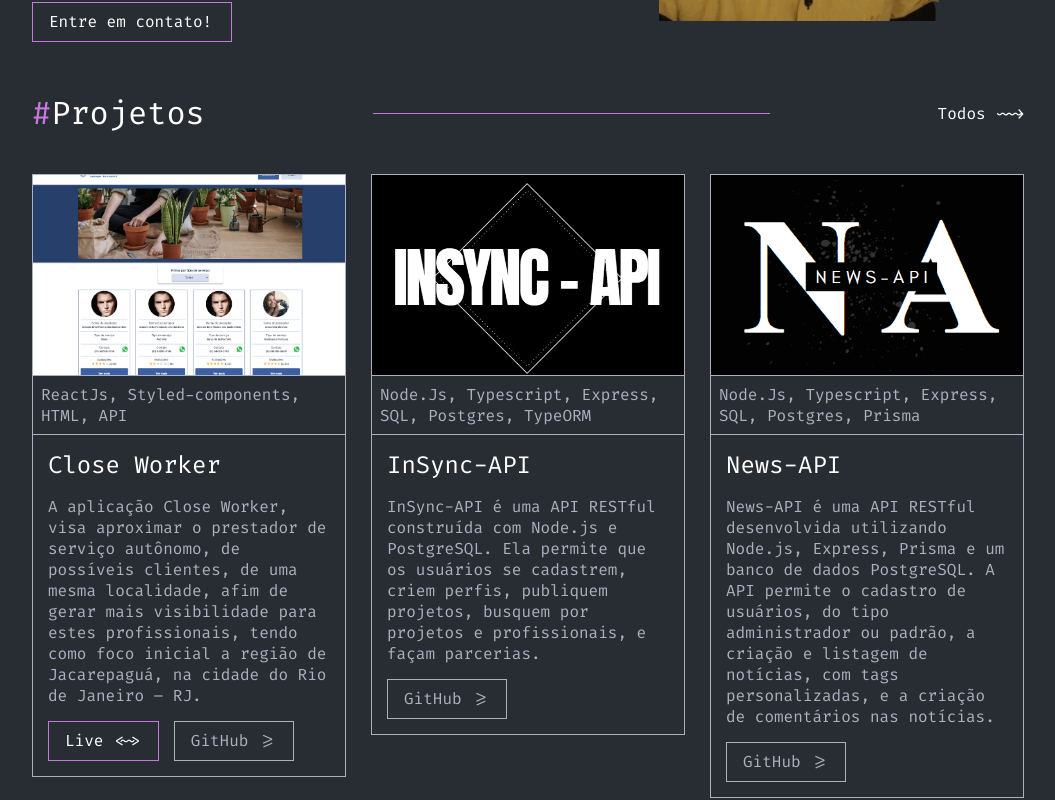
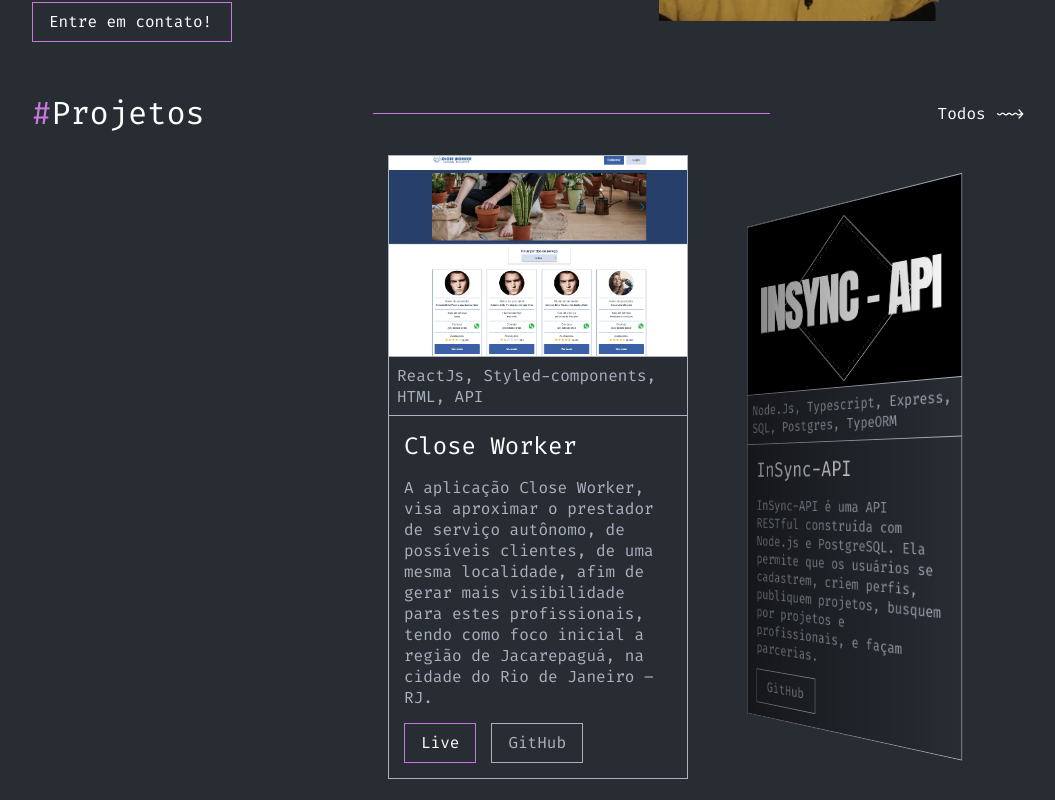
Before and after one commit to AntonioSantosBJPE/PortfolioAntonioSantos, a React (Vite) app: page / in a window 1280 px wide. Shown: the part 380-1180 px from the top of the page, without its empty margins (112-1167 px from the left). Built offline with nearby package versions, Linux system fonts and the light colour scheme.

Commit message:
feat: creates animation in the list of project cards

```diff
--- a/package.json
+++ b/package.json
@@ -14,6 +14,7 @@
     "react-dom": "^18.2.0",
     "react-router-dom": "^6.6.1",
     "styled-components": "^5.3.6",
+    "swiper": "^9.3.2",
     "typescript": "^5.0.4",
     "vercel": "^28.13.0"
   },
@@ -21,9 +22,9 @@
     "@types/node": "^20.1.4",
     "@types/react": "^18.2.6",
     "@types/react-dom": "^18.2.4",
-    "@vitejs/plugin-react": "^3.0.0",
     "@types/react-router-dom": "^5.3.3",
     "@types/styled-components": "^5.1.26",
+    "@vitejs/plugin-react": "^3.0.0",
     "vite": "^4.0.0"
   }
 }
--- a/src/components/CardProject/index.tsx
+++ b/src/components/CardProject/index.tsx
@@ -29,14 +29,14 @@ export const CardProject = ({ infos }: IcardProject) => {
       <div>
         {infos.linkSite && (
           <LinkNavigation
-            name={"Live <~>"}
+            name={"Live"}
             to={infos.linkSite}
             target="_blank"
             variant={"ExternalPrimary"}
           />
         )}
         <LinkNavigation
-          name={"GitHub >="}
+          name={"GitHub"}
           to={infos.linkGithub}
           target="_blank"
           variant={"ExternalGray1"}
--- a/src/components/CardProject/style.ts
+++ b/src/components/CardProject/style.ts
@@ -2,14 +2,20 @@ import styled from "styled-components";
 
 export const StyleCard = styled.li`
   width: 100%;
-  min-width: 300px;
-  max-width: 330px;
+  min-width: 240px;
+  max-width: 280px;
   height: fit-content;
 
   border: 1px solid var(--color-gray-1);
 
   display: flex;
   flex-direction: column;
+
+  @media (min-width: 350px) {
+    width: 100%;
+    min-width: 280px;
+    max-width: 330px;
+  }
 
   &:hover {
     border: 1px solid var(--color-primary);
--- a/src/pages/home/SectionProjects/index.tsx
+++ b/src/pages/home/SectionProjects/index.tsx
@@ -2,6 +2,13 @@ import { CardProject } from "../../../components/CardProject";
 import { LinkNavigation } from "../../../components/LinkNavigation";
 import { infosProjectsHomePage } from "../../../services/dataBase";
 import { StyledProjects } from "./style";
+
+import { Swiper, SwiperSlide } from "swiper/react";
+import "swiper/css";
+import "swiper/css/effect-coverflow";
+import "swiper/css/pagination";
+import "./styles.css";
+import { EffectCoverflow, Pagination } from "swiper";
 
 export const SectionProjects = () => {
   return (
@@ -17,13 +24,32 @@ export const SectionProjects = () => {
           variant="InternalNoBoardGrey0"
         />
       </div>
-      <div>
+      <Swiper
+        effect={"coverflow"}
+        grabCursor={true}
+        centeredSlides={true}
+        slidesPerView={"auto"}
+        coverflowEffect={{
+          rotate: 50,
+          stretch: 0,
+          depth: 100,
+          modifier: 1,
+          slideShadows: true,
+        }}
+        pagination={true}
+        modules={[EffectCoverflow, Pagination]}
+        className="mySwiper"
+      >
         <ul>
           {infosProjectsHomePage.map((infos, index) => {
-            return <CardProject key={index} infos={infos} />;
+            return (
+              <SwiperSlide key={index}>
+                <CardProject infos={infos} />
+              </SwiperSlide>
+            );
           })}
         </ul>
-      </div>
+      </Swiper>
     </StyledProjects>
   );
 };
--- /dev/null
+++ b/src/pages/home/SectionProjects/styles.css
@@ -0,0 +1,26 @@
+.swiper {
+  width: 100%;
+  padding-top: 10px;
+  padding-bottom: 50px;
+  padding-left: 0px;
+}
+
+.swiper-slide {
+  background-position: center;
+  background-size: cover;
+  width: 240px;
+  height: fit-content;
+}
+
+@media (min-width: 350px) {
+  .swiper {
+    width: 100%;
+    padding-top: 10px;
+    padding-bottom: 50px;
+    padding-left: 20px;
+  }
+
+  .swiper-slide {
+    width: 300px;
+  }
+}
--- a/src/pages/projects/index.tsx
+++ b/src/pages/projects/index.tsx
@@ -2,6 +2,13 @@ import { CardProject } from "../../components/CardProject";
 import { Footer } from "../../components/Footer";
 import { infosProjectsPageProjects } from "../../services/dataBase";
 import { StyledContainerProjects, StyledPageProjects } from "./style";
+
+import { Swiper, SwiperSlide } from "swiper/react";
+import "swiper/css";
+import "swiper/css/effect-coverflow";
+import "swiper/css/pagination";
+import "./styles.css";
+import { EffectCoverflow, Pagination } from "swiper";
 
 export const ProjectsPage = () => {
   return (
@@ -12,14 +19,35 @@ export const ProjectsPage = () => {
             <span>/</span>Projetos
           </h2>
         </div>
-        <div>
+
+        <Swiper
+          effect={"coverflow"}
+          grabCursor={true}
+          centeredSlides={true}
+          slidesPerView={"auto"}
+          coverflowEffect={{
+            rotate: 50,
+            stretch: 0,
+            depth: 100,
+            modifier: 1,
+            slideShadows: true,
+          }}
+          pagination={true}
+          modules={[EffectCoverflow, Pagination]}
+          className="mySwiper"
+        >
           <ul>
             {infosProjectsPageProjects.map((infos, index) => {
-              return <CardProject key={index} infos={infos} />;
+              return (
+                <SwiperSlide key={index}>
+                  <CardProject infos={infos} />
+                </SwiperSlide>
+              );
             })}
           </ul>
-        </div>
+        </Swiper>
       </StyledPageProjects>
+
       <Footer />
     </StyledContainerProjects>
   );
--- /dev/null
+++ b/src/pages/projects/styles.css
@@ -0,0 +1,26 @@
+.swiper {
+  width: 100%;
+  padding-top: 10px;
+  padding-bottom: 50px;
+  padding-left: 0px;
+}
+
+.swiper-slide {
+  background-position: center;
+  background-size: cover;
+  width: 240px;
+  height: fit-content;
+}
+
+@media (min-width: 350px) {
+  .swiper {
+    width: 100%;
+    padding-top: 10px;
+    padding-bottom: 50px;
+    padding-left: 20px;
+  }
+
+  .swiper-slide {
+    width: 300px;
+  }
+}
--- a/src/services/dataBase.ts
+++ b/src/services/dataBase.ts
@@ -84,12 +84,11 @@ export const infosProjectsPageProjects: IinfosProjects[] = [
     imgCapa: "/developed-market-api.png",
     linkGithub: "https://github.com/AntonioSantosBJPE/newsApi",
     description: `Developed Market API é uma API RESTFul desenvolvida em pyhton,
-     com django, cujo principal objetivo é sustentar a plataforma de e-commerce,
-      com mesmo nome. Possuindo três níveis de acesso e permissão
-      (Admin, Seller e Client), a aplicação permite criar e atualizar usuários,
-       criar produtos e movimentar seu estoque, adicionar produtos a um carrinho
-        de compras e realizar pedidos. Também é possivel listar pedidos realizados
-         ou vendidos e gerar relatórios de vendas em pdf.`,
+      com django, possuindo três níveis de acesso e permissão, a aplicação permite
+      criar e atualizar usuários, criar produtos e movimentar seu estoque,
+      adicionar produtos a um carrinho de compras e realizar pedidos. Também
+      é possivel listar pedidos realizados ou vendidos e gerar relatórios de
+      vendas em pdf.`,
   },
   {
     name: "Kenzie Hub",
--- a/src/styles/Global.ts
+++ b/src/styles/Global.ts
@@ -31,7 +31,7 @@ export const GlobalStyle = createGlobalStyle`
   --color-negative: #E60000;
   --color-warning: #FFCD07;
   --color-information: #155BCB;
-
+  --swiper-theme-color:#C778DD;
 }
 
 body{
```
Also changed, not shown: 2 other files (tests, documents, lock files or other folders).
